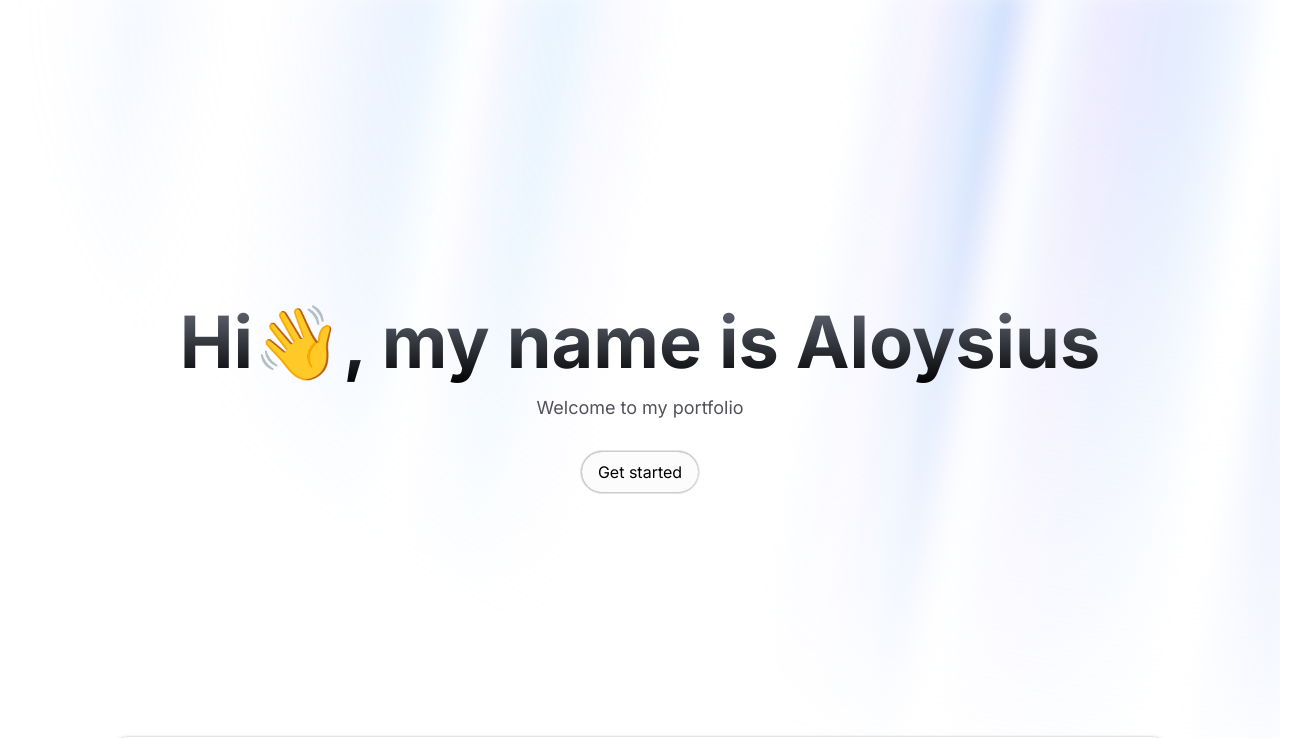
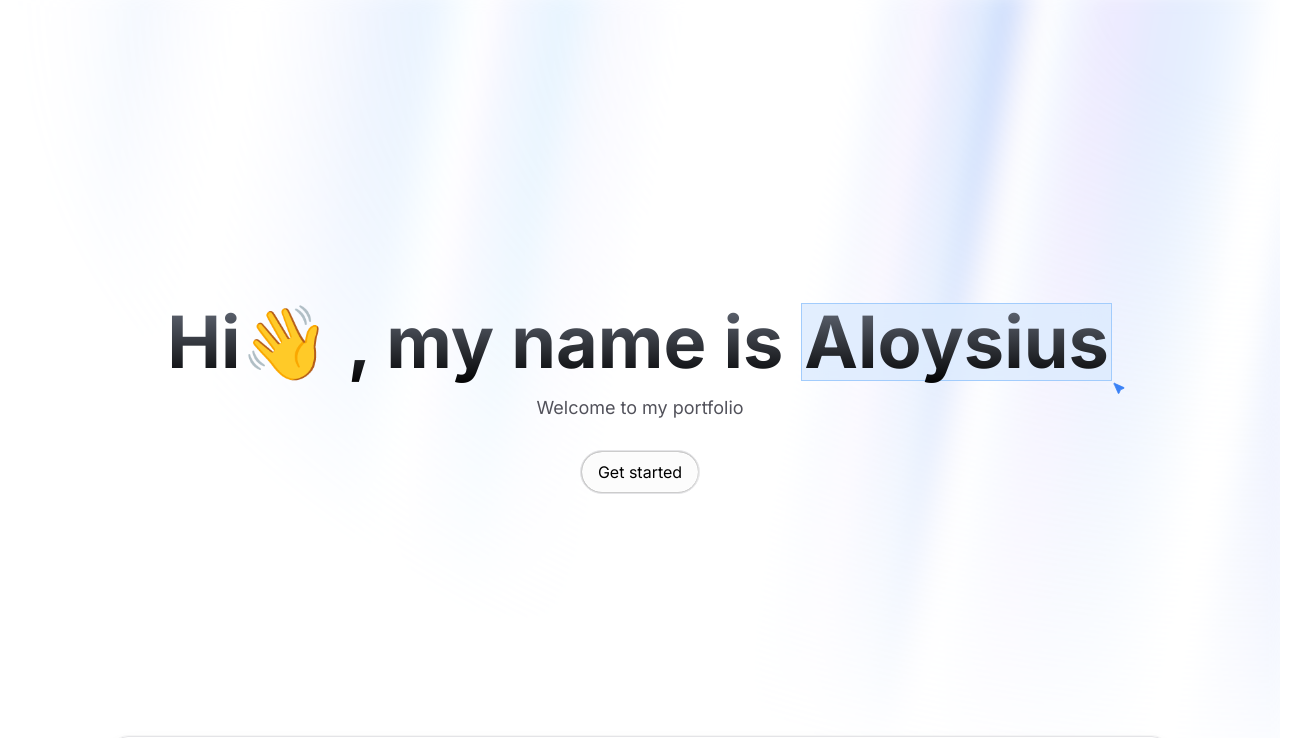
Before and after one commit to aloysiuschewzhiyong/aloysiuschewzhiyong-pd, a Next.js app: page / in a window 1280 px wide. Shown: the top 738 px of the page, 1307 px wide, since content can reach past the window. Built offline with nearby package versions, Linux system fonts and the light colour scheme; what tailwindcss-debug-screens would draw is missing.

Commit message:
highlight pointer on my name

```diff
--- a/src/app/page.tsx
+++ b/src/app/page.tsx
@@ -39,7 +39,7 @@
 } from "@/components/ui/dialog";
 import { ScrollArea } from "@/components/ui/scroll-area";
 import { Toaster, toast } from "sonner";
-
+import { PointerHighlight } from "@/components/ui/pointer-highlight";
 // Add TypeScript interfaces
 interface Project {
   id: number;
@@ -407,10 +407,19 @@
                 className="inline-block cursor-pointer pointer-events-auto"
               >
                 👋
-              </motion.span>
+              </motion.span>{" "}
               <span className="bg-gradient-to-b from-gray-500 to-black bg-clip-text text-transparent dark:from-white dark:to-gray-400">
-                , my name is Aloysius
+                , my name is{" "}
               </span>
+              <PointerHighlight
+                rectangleClassName="bg-blue-100/80 dark:bg-white/[0.03] border-blue-300/80 dark:[border:1px_solid_rgba(255,255,255,.3)] leading-loose backdrop-blur-md"
+                pointerClassName="text-blue-500 dark:text-zinc-100 h-3 w-3"
+                containerClassName="inline-block mx-1"
+              >
+                <span className="relative z-10 bg-gradient-to-b from-gray-500 to-black bg-clip-text text-transparent dark:from-white dark:to-gray-400">
+                  Aloysius
+                </span>
+              </PointerHighlight>
             </span>
 
             <p className="text-zinc-600 dark:text-zinc-200 text-lg mb-3">
--- /dev/null
+++ b/src/components/ui/pointer-highlight.tsx
@@ -0,0 +1,121 @@
+"use client";
+import { cn } from "@/lib/utils";
+import { motion } from "motion/react";
+import { useRef, useEffect, useState } from "react";
+
+export function PointerHighlight({
+  children,
+  rectangleClassName,
+  pointerClassName,
+  containerClassName,
+}: {
+  children: React.ReactNode;
+  rectangleClassName?: string;
+  pointerClassName?: string;
+  containerClassName?: string;
+}) {
+  const containerRef = useRef<HTMLDivElement>(null);
+  const [dimensions, setDimensions] = useState({ width: 0, height: 0 });
+
+  useEffect(() => {
+    if (containerRef.current) {
+      const { width, height } = containerRef.current.getBoundingClientRect();
+      setDimensions({ width, height });
+    }
+
+    const resizeObserver = new ResizeObserver((entries) => {
+      for (const entry of entries) {
+        const { width, height } = entry.contentRect;
+        setDimensions({ width, height });
+      }
+    });
+
+    if (containerRef.current) {
+      resizeObserver.observe(containerRef.current);
+    }
+
+    return () => {
+      if (containerRef.current) {
+        resizeObserver.unobserve(containerRef.current);
+      }
+    };
+  }, []);
+
+  return (
+    <div
+      className={cn("relative w-fit", containerClassName)}
+      ref={containerRef}
+    >
+      {children}
+      {dimensions.width > 0 && dimensions.height > 0 && (
+        <motion.div
+          className="pointer-events-none absolute inset-0 z-0"
+          initial={{ opacity: 0, scale: 0.95, originX: 0, originY: 0 }}
+          animate={{ opacity: 1, scale: 1 }}
+          transition={{ duration: 0.5, ease: "easeOut" }}
+        >
+          <motion.div
+            className={cn(
+              "absolute inset-0 border border-neutral-800 dark:border-neutral-200",
+              rectangleClassName
+            )}
+            initial={{
+              width: 0,
+              height: 0,
+            }}
+            whileInView={{
+              width: dimensions.width + 6, // Add 3px padding on each side
+              height: dimensions.height + 6, // Add 3px padding on each side
+              x: -3, // Center the expanded rectangle
+              y: -3, // Center the expanded rectangle
+            }}
+            transition={{
+              duration: 1,
+              ease: "easeInOut",
+            }}
+          />
+          <motion.div
+            className="pointer-events-none absolute"
+            initial={{ opacity: 0 }}
+            whileInView={{
+              opacity: 1,
+              x: dimensions.width + 4,
+              y: dimensions.height + 4,
+            }}
+            style={{
+              rotate: -90,
+            }}
+            transition={{
+              opacity: { duration: 0.1, ease: "easeInOut" },
+              duration: 1,
+              ease: "easeInOut",
+            }}
+          >
+            <Pointer
+              className={cn("h-5 w-5 text-blue-500", pointerClassName)}
+            />
+          </motion.div>
+        </motion.div>
+      )}
+    </div>
+  );
+}
+
+const Pointer = ({ ...props }: React.SVGProps<SVGSVGElement>) => {
+  return (
+    <svg
+      stroke="currentColor"
+      fill="currentColor"
+      strokeWidth="1"
+      strokeLinecap="round"
+      strokeLinejoin="round"
+      viewBox="0 0 16 16"
+      height="1em"
+      width="1em"
+      xmlns="http://www.w3.org/2000/svg"
+      {...props}
+    >
+      <path d="M14.082 2.182a.5.5 0 0 1 .103.557L8.528 15.467a.5.5 0 0 1-.917-.007L5.57 10.694.803 8.652a.5.5 0 0 1-.006-.916l12.728-5.657a.5.5 0 0 1 .556.103z"></path>
+    </svg>
+  );
+};
```
Also changed, not shown: src/components/animations.tsx (+7 -5 lines).
